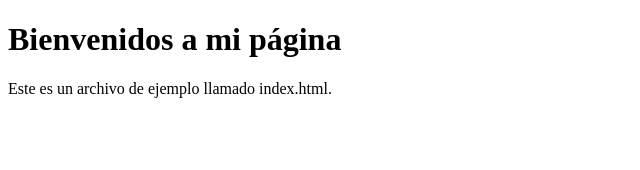
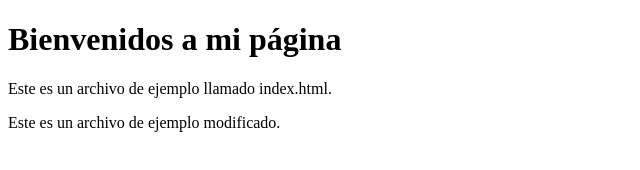
Before and after one commit to iwakura05/Enviar_Repositorio, a plain HTML site: page index.html in a window 1280 px wide. Shown: the whole page, without its empty margins (0-640 px from the left). Drawn offline with Linux system fonts and the light colour scheme.

Commit message:
cambio archivo index.html

```diff
--- a/index.html
+++ b/index.html
@@ -9,5 +9,6 @@
 <body>
     <h1>Bienvenidos a mi página</h1>
     <p>Este es un archivo de ejemplo llamado index.html.</p>
+    <p>Este es un archivo de ejemplo modificado.</p>
 </body>
 </html>
```
